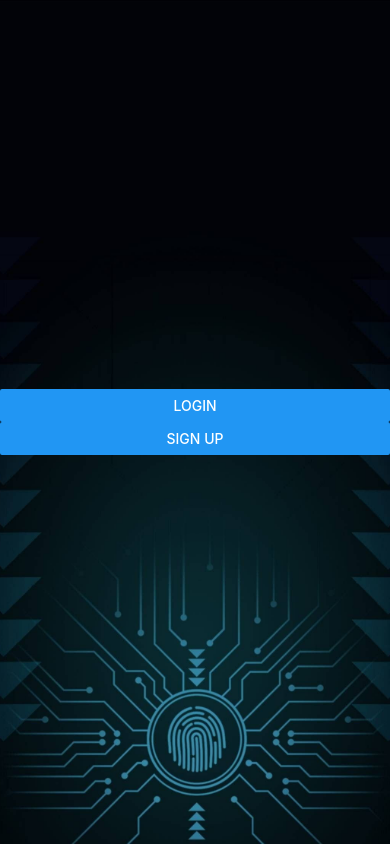
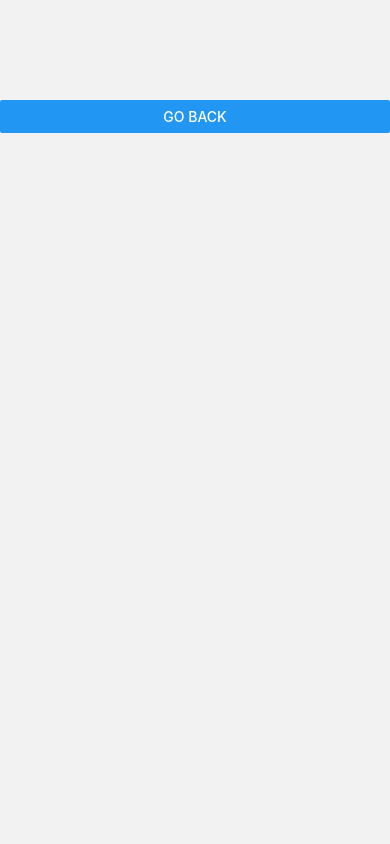
Before and after one commit to Leobej/biometric-choice-ui, a React Native app: screen /SignInScreen in a window 390 px wide. Built offline with nearby package versions, Linux system fonts and the light colour scheme.

Commit message:
Add navigation for SignIn Screen

```diff
--- a/App.js
+++ b/App.js
@@ -1,10 +1,24 @@
-import {HomeScreen} from "./assets/components/screens/home/HomeScreen";
+import { HomeScreen } from "./assets/components/screens/home/HomeScreen";
 import { StatusBar } from "expo-status-bar";
+import { NavigationContainer } from "@react-navigation/native";
+import { createNativeStackNavigator } from "@react-navigation/native-stack";
+import { SignInScreen } from "./assets/components/screens/signIn/SignInScreen";
+const Stack = createNativeStackNavigator();
+
 export default function App() {
   return (
     <>
       <StatusBar style="light" />
-      <HomeScreen></HomeScreen>
+      <NavigationContainer>
+        <Stack.Navigator
+          screenOptions={{
+            headerShown: false,
+          }}
+        >
+          <Stack.Screen name="HomeScreen" component={HomeScreen}  />
+          <Stack.Screen name="SignInScreen" component={SignInScreen} />
+        </Stack.Navigator>
+      </NavigationContainer>
     </>
   );
 }
--- a/assets/components/screens/home/HomeScreen.js
+++ b/assets/components/screens/home/HomeScreen.js
@@ -1,6 +1,8 @@
-import { ImageBackground, View, StyleSheet, Text, Button } from "react-native";
+import { ImageBackground, View, StyleSheet, Button } from "react-native";
+import { useNavigation } from "@react-navigation/native";
+export const HomeScreen = () => {
+  const navigation = useNavigation();
 
-export const HomeScreen = () => {
   return (
     <View style={styles.container}>
       <ImageBackground
@@ -8,9 +10,13 @@ export const HomeScreen = () => {
         resizeMode="cover"
         style={styles.image}
       >
-        <View>
-          <Button title="Login"></Button>
-          <Button title="Sign Up"></Button>
+        <View style={styles.buttonContainer}>
+          <Button title="Login" style={styles.button}></Button>
+          <Button
+            title="Sign Up"
+            style={styles.button}
+            onPress={() => navigation.navigate("SignInScreen")}
+          ></Button>
         </View>
       </ImageBackground>
     </View>
@@ -21,6 +27,38 @@ const styles = StyleSheet.create({
   container: {
     flex: 1,
   },
+
+  buttonContainer: {
+    flexDirection: "row",
+    justifyContent: "space-around",
+    height: "10%",
+    width: "100%",
+  },
+
+  button: {
+    flex:1,
+    width: "20%",
+    height: 20,
+    margin: 10,
+  },
+
+  coloredText: {
+    color: "white",
+    fontSize: 42,
+    lineHeight: 84,
+    fontWeight: "bold",
+    textAlign: "center",
+    backgroundColor: "#000000c0",
+  },
+
+  image: {
+    width: "100%",
+    height: "100%",
+    flex: 1,
+    justifyContent: "center",
+    alignContent: "center",
+  },
+
   inputContainer: {
     flex: 1,
     justifyContent: "center",
@@ -39,30 +77,4 @@ const styles = StyleSheet.create({
     padding: 10,
     borderRadius: 10,
   },
-
-  buttonContainer: {
-    marginTop: 10,
-    flexDirection: "row",
-  },
-
-  button: {
-    width: "30%",
-    marginHorizontal: 8,
-  },
-
-  coloredText: {
-    color: "white",
-    fontSize: 42,
-    lineHeight: 84,
-    fontWeight: "bold",
-    textAlign: "center",
-    backgroundColor: "#000000c0",
-  },
-
-  image: {
-    width: "100%",
-    height: "100%",
-    flex: 1,
-    justifyContent: "center",
-  },
 });
--- /dev/null
+++ b/assets/components/screens/signIn/SignInScreen.js
@@ -0,0 +1,72 @@
+import { Button, Text, View, StyleSheet } from "react-native";
+import { useNavigation } from "@react-navigation/native";
+export const SignInScreen = () => {
+  const navigation = useNavigation();
+  return (
+    <View style={styles.container}>
+      {/* <Text>Sign In Screen</Text> */}
+      <View style={styles.buttonContainer}>
+        <Button
+          title="Go back"
+          style={styles.button}
+          onPress={() => navigation.navigate("HomeScreen")}
+        ></Button>
+      </View>
+    </View>
+  );
+};
+
+const styles = StyleSheet.create({
+  container: {
+    flex: 1,
+    height: "100%",
+    width: "100%",
+  },
+
+  inputContainer: {
+    flex: 1,
+    justifyContent: "center",
+    alignItems: "center",
+    padding: 16,
+    backgroundColor: "#311b6b",
+  },
+
+  textInput: {
+    borderWidth: 1,
+    color: "black",
+    backgroundColor: "white",
+    borderColor: "white",
+    width: "100%",
+    marginRight: 10,
+    padding: 10,
+    borderRadius: 10,
+  },
+
+  buttonContainer: {
+    marginTop: 100,
+
+    justifyContent: "center",
+    align: "center",
+  },
+
+  button: {
+    flex: 1,
+    width: "30%",
+  },
+
+  coloredText: {
+    color: "white",
+    fontSize: 42,
+    lineHeight: 84,
+    fontWeight: "bold",
+    textAlign: "center",
+    backgroundColor: "#000000c0",
+  },
+
+  image: {
+    width: "100%",
+    height: "100%",
+    flex: 1,
+    justifyContent: "center",
+  },
+});
--- a/babel.config.js
+++ b/babel.config.js
@@ -2,8 +2,6 @@ module.exports = function(api) {
   api.cache(true);
   return {
     presets: ['babel-preset-expo'],
-    plugins: [
-      'react-native-reanimated/plugin',
-    ],
+
   };
 };
--- a/package.json
+++ b/package.json
@@ -10,11 +10,11 @@
   },
   "dependencies": {
     "@react-navigation/native": "^6.1.6",
+    "@react-navigation/native-stack": "^6.9.12",
     "expo": "~48.0.6",
     "expo-status-bar": "~1.4.4",
     "react": "18.2.0",
     "react-native": "0.71.3",
-    "react-native-reanimated": "~2.14.4",
     "react-native-safe-area-context": "^4.5.0",
     "react-native-screens": "~3.20.0",
     "react-native-svg": "13.4.0"
```
Also changed, not shown: assets/components/screens/sign-in/SignInScreen.js (deleted, +0 -10 lines), stylesForApp.js (deleted), 1 other file (tests, documents, lock files or other folders).
